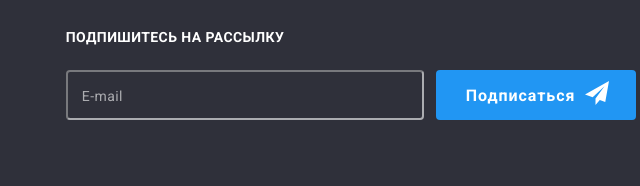
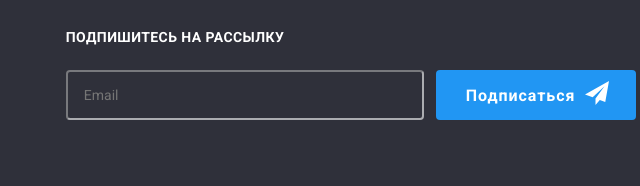
Before and after one commit to Ekateryna991/goit-markup-hw-06, a plain HTML site: page index.html in a window 1280 px wide. Shown: the part 2714-2900 px from the top of the page, 574-1214 px from the left. Drawn offline with nearby package versions, Linux system fonts and the light colour scheme.

Commit message:
инпут в футере с плейсхолдером

```diff
--- a/css/styles.css
+++ b/css/styles.css
@@ -843,6 +843,7 @@ footer {
   height: 50px;
   padding-top: 15px;
   padding-left: 16px;
+  padding-bottom: 15px;
   background-color: inherit;
   border-color: rgba(255, 255, 255, 0.6);
   border-radius: 4px;
--- a/index.html
+++ b/index.html
@@ -461,8 +461,8 @@
 
               <div class="footer-action">
                 <label class="form-footer">
-                <input type="email" class="input-footer" name="email" id="email" />
-                <span class="email-footer">E-mail</span>
+                <input type="email" class="input-footer" name="email" id="email" placeholder="Email"/>
+                <!-- <span class="email-footer">E-mail</span> -->
                 </label>
 
 
```
